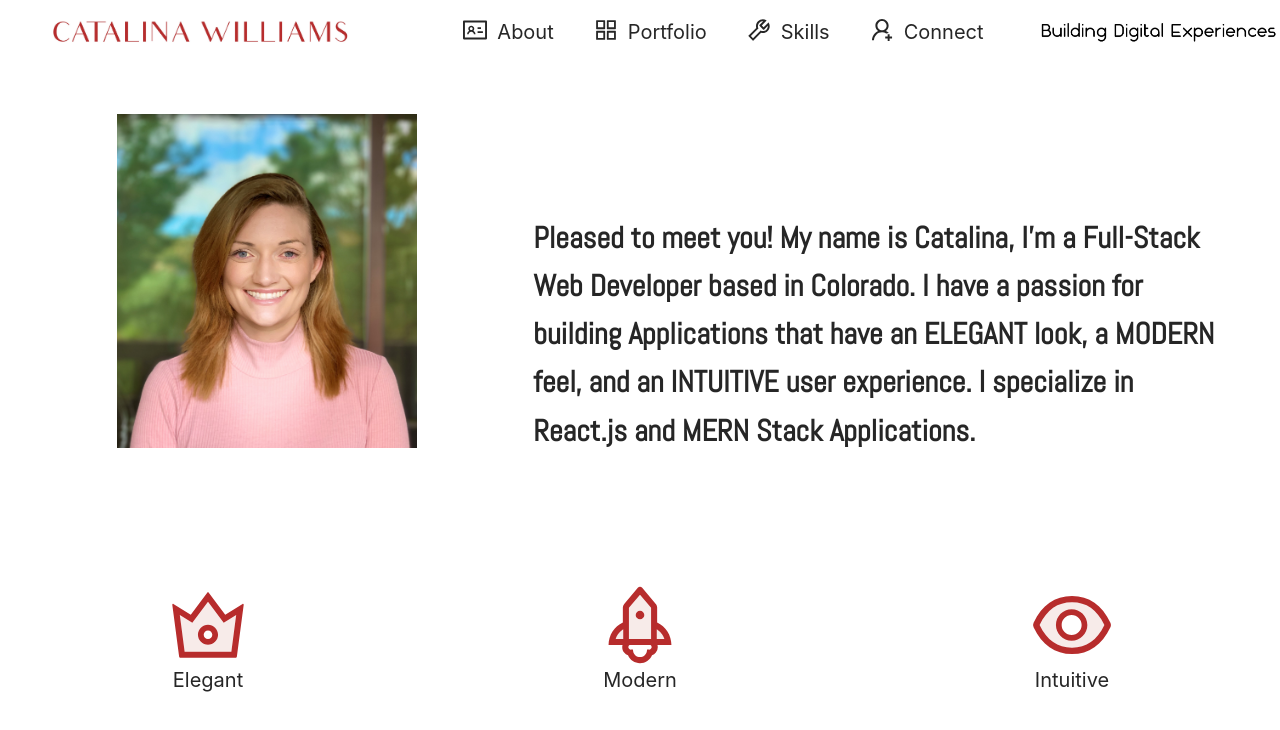
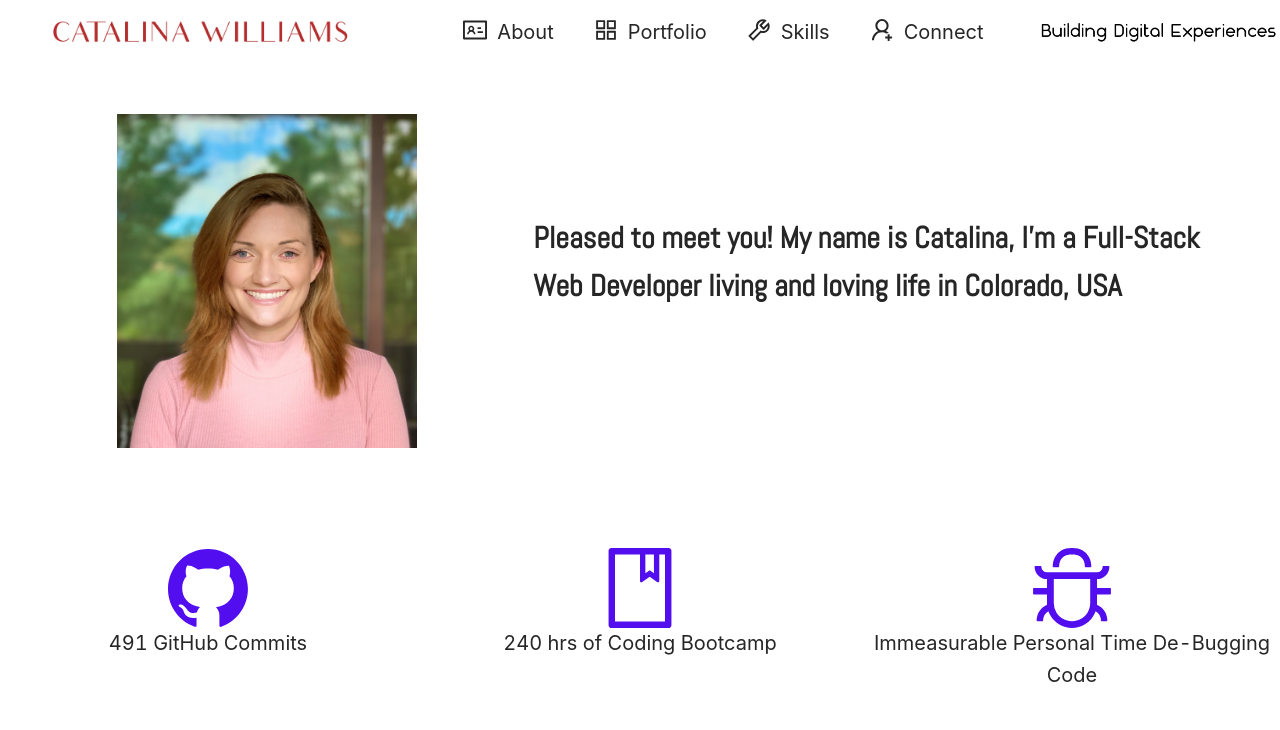
Before and after one commit to catalinarose1361/Full-Stack-Portfolio, a React (Create React App) app: page /about in a window 1280 px wide. Shown: the top 730 px of the page. Built offline with nearby package versions, Linux system fonts and the light colour scheme.

Commit message:
changed icons on about me page

```diff
--- a/src/pages/About.js
+++ b/src/pages/About.js
@@ -1,7 +1,7 @@
 import React from "react";
 import { Typography, Row, Col } from 'antd';
 import profilePic from "../images/profile-pictures/IMG_3001.jpg";
-import {  CrownTwoTone, RocketTwoTone, EyeTwoTone  } from '@ant-design/icons';
+import {  GithubOutlined, BookOutlined, BugOutlined  } from '@ant-design/icons';
 
 const { Paragraph, Text } = Typography;
 
@@ -30,9 +30,8 @@ const About = () => (
 
                         <Text id="aboutText"  strong >
 
-                            Pleased to meet you! My name is Catalina, I'm a Full-Stack Web Developer based in Colorado.
-                            I have a passion for building Applications that have an  ELEGANT look, a MODERN feel, and an INTUITIVE user experience.
-                            I specialize in React.js and MERN Stack Applications.
+                            Pleased to meet you! My name is Catalina, I'm a Full-Stack Web Developer living and loving life in Colorado, USA
+
 
 
                         </Text>
@@ -54,14 +53,14 @@ const About = () => (
             <Col span={8}>
 
                 <Row justify={'center'}>
-
-                    <CrownTwoTone twoToneColor={'#b72c2c'} style={{ fontSize: '80px' }}  />
+                <GithubOutlined style={{ color:'#530EF0', fontSize: '80px' }} />
+                    {/* <CrownTwoTone twoToneColor={'#b72c2c'} style={{ fontSize: '80px' }}  /> */}
 
                 </Row>
 
                 <Row justify={'center'}>
 
-                    Elegant
+                    491 GitHub Commits
 
                 </Row>
 
@@ -71,14 +70,14 @@ const About = () => (
             <Col span={8}>
 
                 <Row justify={'center'}>
-
-                    <RocketTwoTone twoToneColor={'#b72c2c'} style={{ fontSize: '80px' }} />
+                <BookOutlined style={{ color:'#530EF0', fontSize: '80px' }} />
+                    {/* <RocketTwoTone twoToneColor={'#b72c2c'} style={{ fontSize: '80px' }} /> */}
 
                 </Row>
 
                 <Row justify={'center'}>
 
-                    Modern
+                    240 hrs of Coding Bootcamp
 
                 </Row>
 
@@ -88,14 +87,14 @@ const About = () => (
             <Col span={8}>
 
                 <Row justify={'center'}>
-
-                    <EyeTwoTone twoToneColor={'#b72c2c'} style={{ fontSize: '80px' }} />
+                <BugOutlined style={{ color:'#530EF0', fontSize: '80px' }} />
+                    {/* <EyeTwoTone twoToneColor={'#b72c2c'} style={{ fontSize: '80px' }} /> */}
 
                 </Row>
 
                 <Row justify={'center'}>
 
-                    Intuitive
+                Immeasurable Personal Time De-Bugging Code
 
                 </Row>
 
```
